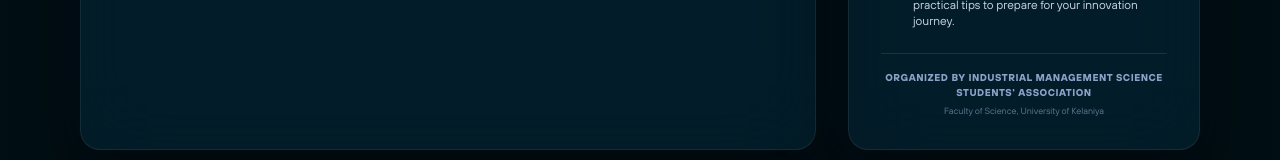
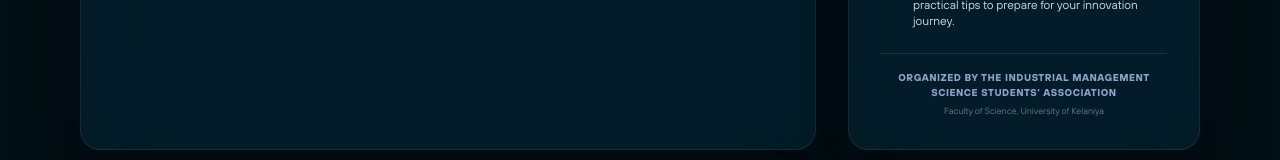
Before and after one commit to Sasivarnasarma/hackx-jr-event-registration, a Next.js app: page /register in a window 1280 px wide. Shown: the part 930-1090 px from the top of the page. Built offline with nearby package versions, Linux system fonts and the light colour scheme; no server answers.

Commit message:
docs: update organizer text to 'Organized by the Industrial Management Science Students Association'

```diff
--- a/src/app/register/page.tsx
+++ b/src/app/register/page.tsx
@@ -658,7 +658,7 @@ export default function RegisterPage() {
 
           <div className="pt-4 border-t border-white/10 text-center">
             <p className="text-[10px] text-[#8ba3c7] uppercase tracking-wider font-semibold">
-              Organized by Industrial Management Science Students' Association
+              Organized by the Industrial Management Science Students' Association
             </p>
             <p className="text-[9px] text-slate-500 mt-1">
               Faculty of Science, University of Kelaniya
```
